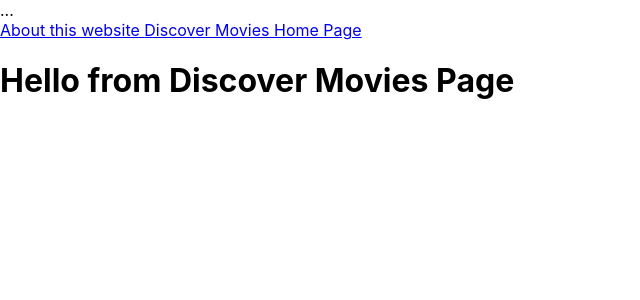
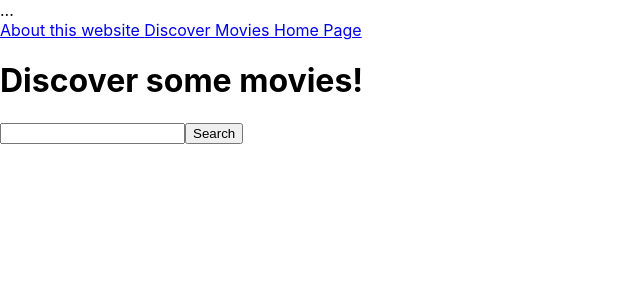
Before and after one commit to brambrulant/movie-discovery, a React (Create React App) app: page /discover in a window 1280 px wide. Shown: the top 300 px of the page, without its empty margins (0-640 px from the left). Built offline with nearby package versions, Linux system fonts and the light colour scheme.

Commit message:
made a search engine with api from omdbapi

```diff
--- a/package.json
+++ b/package.json
@@ -6,7 +6,9 @@
     "@testing-library/jest-dom": "^5.11.6",
     "@testing-library/react": "^11.2.0",
     "@testing-library/user-event": "^12.2.2",
+    "axios": "^0.21.0",
     "react": "^17.0.1",
+    "react-bootstrap": "^1.4.0",
     "react-dom": "^17.0.1",
     "react-router-dom": "^5.2.0",
     "react-scripts": "4.0.0",
--- a/src/App.js
+++ b/src/App.js
@@ -1,4 +1,4 @@
-import { Switch, Route } from "react-router-dom";
+import { Switch, Route, Router } from "react-router-dom";
 import DiscoverMoviesPage from "./pages/DiscoverMoviesPage";
 import AboutPage from "./pages/AboutPage";
 import HomePage from "./pages/HomePage";
--- a/src/pages/AboutPage.js
+++ b/src/pages/AboutPage.js
@@ -1,6 +1,7 @@
 import React from "react";
 
 export default function AboutPage() {
+  console.log("hello from aboutpage");
   return (
     <div>
       <h1>Hello from About Page</h1>
--- a/src/pages/DiscoverMoviesPage.js
+++ b/src/pages/DiscoverMoviesPage.js
@@ -1,9 +1,46 @@
-import React from "react";
+import Axios from "axios";
+import React, { useState, useHistory } from "react";
 
 export default function DiscoverMoviesPage() {
+  const [searchText, set_searchText] = useState("");
+  const [searchResult, set_searchResult] = useState([]);
+  const [error, set_error] = useState(false);
+
+  const search = async () => {
+    console.log("Start searching for:", searchText);
+    const queryParam = encodeURIComponent(searchText);
+
+    const response = await Axios.get(
+      `https://omdbapi.com/?apikey=c773b0c1&s=${queryParam}`
+    );
+    if (response.data.Search) {
+      set_searchResult(response.data.Search);
+      set_error(false);
+      console.log("response.data.Search is true");
+    } else {
+      set_searchResult([]);
+      set_searchText("");
+      set_error(true);
+      console.log("do i get to error?: ", error);
+    }
+  };
+
   return (
     <div>
-      <h1>Hello from Discover Movies Page</h1>
+      <h1>Discover some movies!</h1>
+      <p>
+        <input
+          value={searchText}
+          onChange={(e) => set_searchText(e.target.value)}
+        />
+        <button onClick={search}>Search</button>
+      </p>
+      <p>
+        {error ? <p>movie not found</p> : null}
+        {searchResult.map((result) => {
+          return <li>{`${result.Title} Year of release: ${result.Year}`}</li>;
+        })}
+      </p>
     </div>
   );
 }
--- a/src/pages/HomePage.js
+++ b/src/pages/HomePage.js
@@ -1,6 +1,7 @@
 import React from "react";
 
 export default function HomePage() {
+  console.log("hello from homePage!");
   return (
     <div>
       <h1>Hello from Home Page</h1>
```
Also changed, not shown: 2 other files (tests, documents, lock files or other folders).
